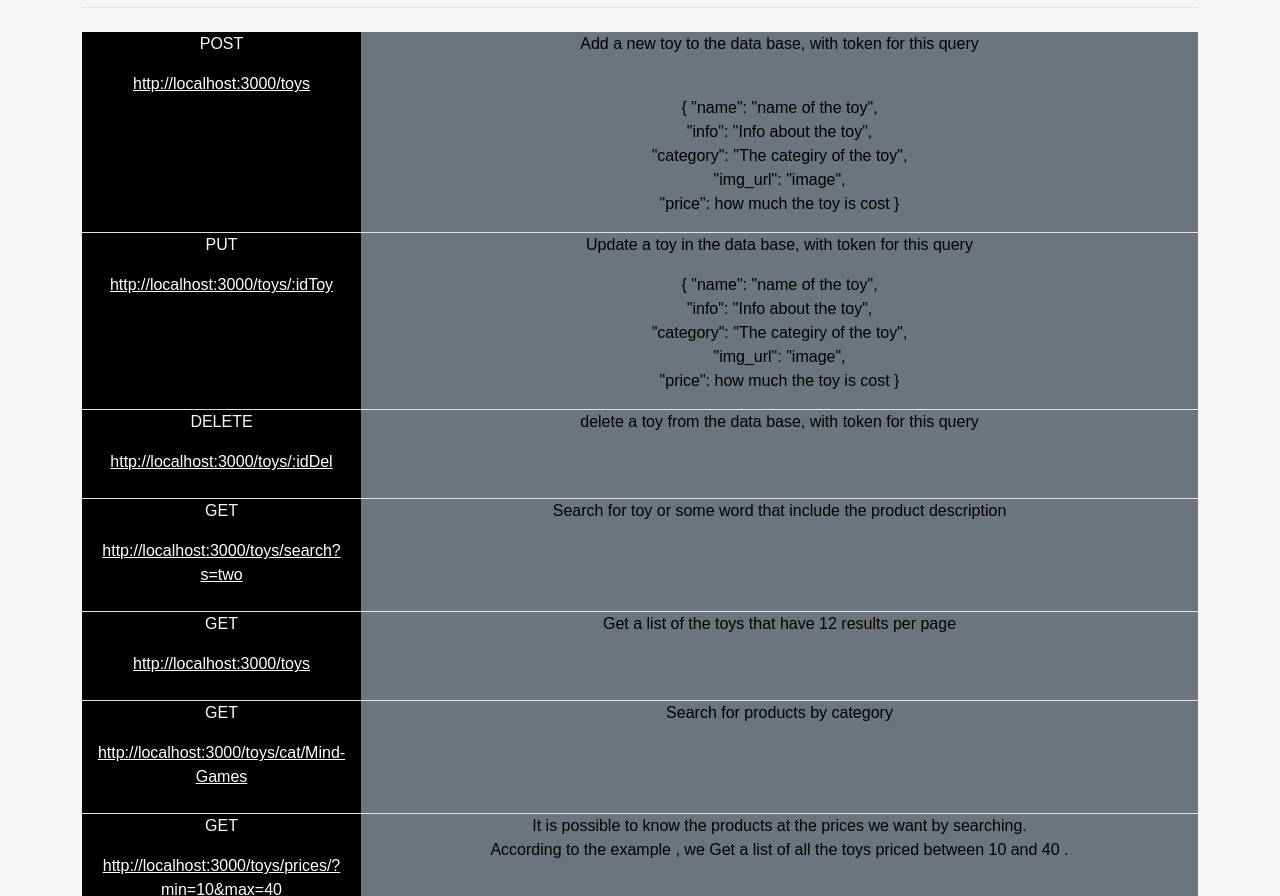
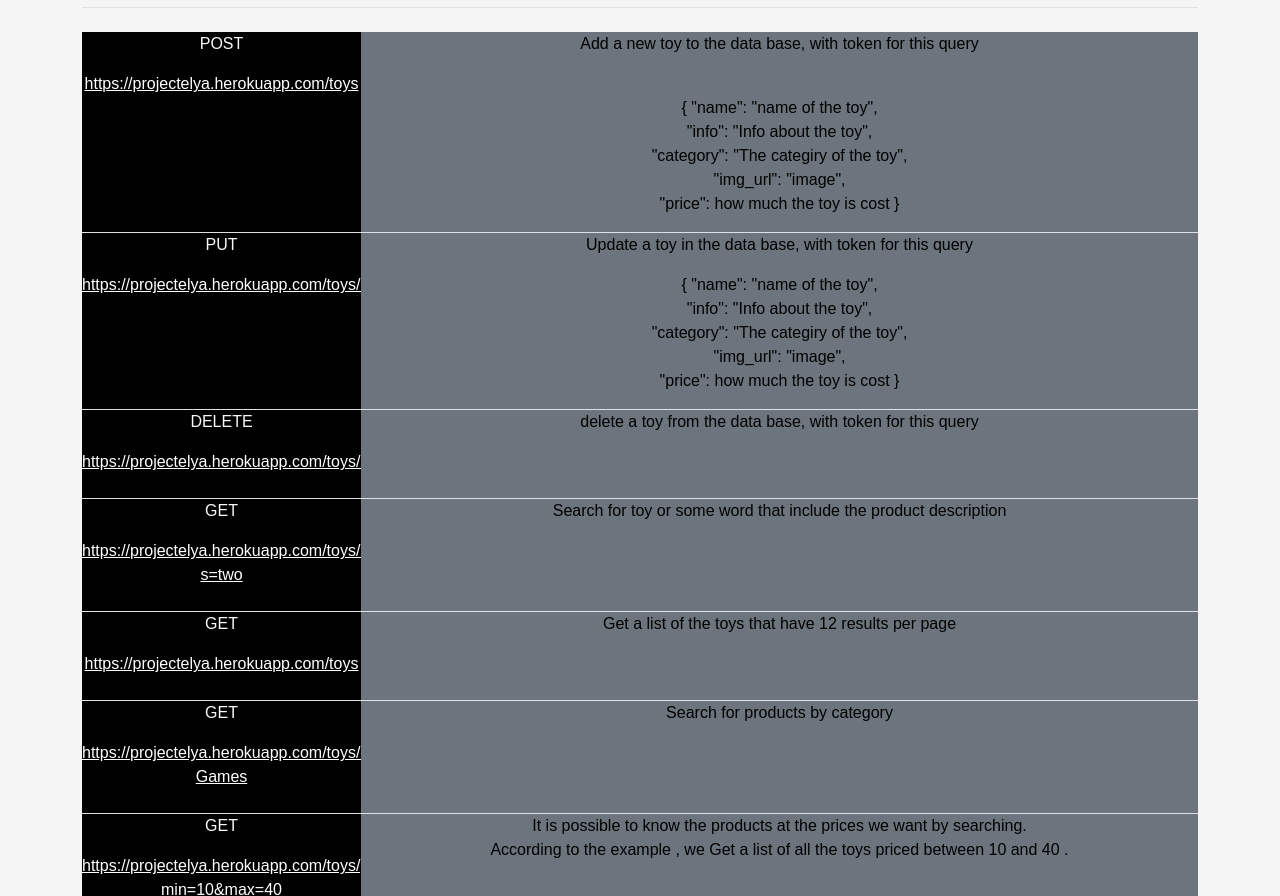
Before and after one commit to Elyaberreby/project2022, a website: page public/index.html in a window 1280 px wide. Shown: the part 96-992 px from the top of the page. Drawn offline with Linux system fonts and the light colour scheme.

Commit message:
Update index.html

```diff
--- a/public/index.html
+++ b/public/index.html
@@ -23,7 +23,7 @@
     <div class="d-flex border-bottom">
       <div class="bg-black text-light w-25 text-center">
         <p>POST</p>
-        <a class=" text-white" href="http://localhost:3000/toys">http://localhost:3000/toys</a>
+        <a class=" text-white" href="https://projectelya.herokuapp.com/toys">https://projectelya.herokuapp.com/toys</a>
         <br>
         <br>
       </div>
@@ -47,7 +47,7 @@
     <div class="d-flex border-bottom">
       <div class="bg-black text-light w-25 text-center">
         <p>PUT</p>
-        <a class=" text-white" href="http://localhost:3000/toys/:idToy">http://localhost:3000/toys/:idToy</a>
+        <a class=" text-white" href="https://projectelya.herokuapp.com/toys/:idToy">https://projectelya.herokuapp.com/toys/:idToy</a>
         <br>
         <br>
       </div>
@@ -70,7 +70,7 @@
     <div class="d-flex border-bottom">
       <div class="bg-black text-light w-25 text-center">
         <p>DELETE</p>
-        <a class=" text-white" href="http://localhost:3000/toys/:idDel">http://localhost:3000/toys/:idDel</a>
+        <a class=" text-white" href="https://projectelya.herokuapp.com/toys/:idDel">https://projectelya.herokuapp.com/toys/:idDel</a>
         <br>
         <br>
       </div>
@@ -82,7 +82,7 @@
       <div class="bg-black text-light w-25 text-center">
         <p>GET</p>
         <a class=" text-white"
-          href="http://localhost:3000/toys/search?s=two">http://localhost:3000/toys/search?s=two</a>
+          href="https://projectelya.herokuapp.com/toys/search?s=two">https://projectelya.herokuapp.com/toys/search?s=two</a>
         <br>
         <br>
       </div>
@@ -96,7 +96,7 @@
     <div class="d-flex border-bottom">
       <div class="bg-black text-light w-25 text-center">
         <p>GET</p>
-        <a class=" text-white" href="http://localhost:3000/toys">http://localhost:3000/toys</a>
+        <a class=" text-white" href="https://projectelya.herokuapp.com/toys">https://projectelya.herokuapp.com/toys</a>
         <br>
         <br>
       </div>
@@ -108,7 +108,7 @@
       <div class="bg-black text-light w-25 text-center">
         <p>GET</p>
         <a class=" text-white"
-          href="http://localhost:3000/toys/cat/Mind-Games">http://localhost:3000/toys/cat/Mind-Games</a>
+          href="https://projectelya.herokuapp.com/toys/cat/Mind-Games">https://projectelya.herokuapp.com/toys/cat/Mind-Games</a>
         <br>
         <br>
       </div>
@@ -122,8 +122,8 @@
     <div class="d-flex border-bottom">
       <div class="bg-black text-light w-25 text-center">
         <p>GET</p>
-        <a class=" text-white" href="http://localhost:3000/toys/prices/?min=10&max=40">
-          http://localhost:3000/toys/prices/?min=10&max=40</a>
+        <a class=" text-white" href="https://projectelya.herokuapp.com/toys/prices/?min=10&max=40">
+          https://projectelya.herokuapp.com/toys/prices/?min=10&max=40</a>
         <br>
         <br>
       </div>
@@ -145,7 +145,7 @@
     <div class="d-flex border-bottom">
       <div class="bg-black text-light w-25 text-center">
         <p>POST</p>
-        <a class=" text-white" href="http://localhost:3000/users/login">http://localhost:3000/users/login</a>
+        <a class=" text-white" href="https://projectelya.herokuapp.com/users/login">https://projectelya.herokuapp.com/users/login</a>
         <br>
         <br>
       </div>
@@ -170,7 +170,7 @@
     <div class="d-flex border-bottom">
       <div class="bg-black text-light w-25 text-center">
         <p>POST (login)</p>
-        <a class=" text-white" href="http://localhost:3000/users/login">http://localhost:3000/users/login</a>
+        <a class=" text-white" href="https://projectelya.herokuapp.com/users/login">https://projectelya.herokuapp.com/users/login</a>
         <br>
         <br>
       </div>
```
